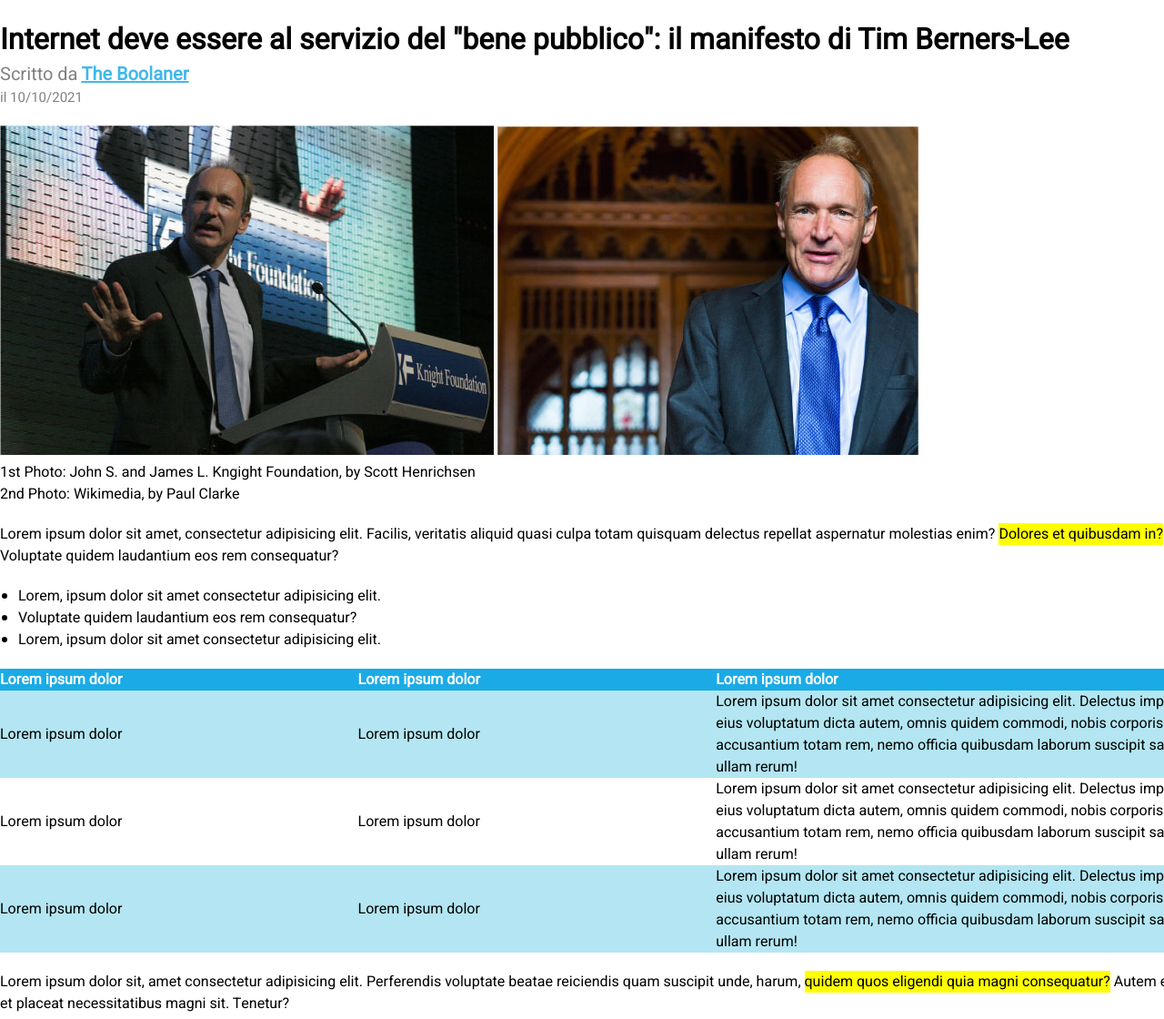
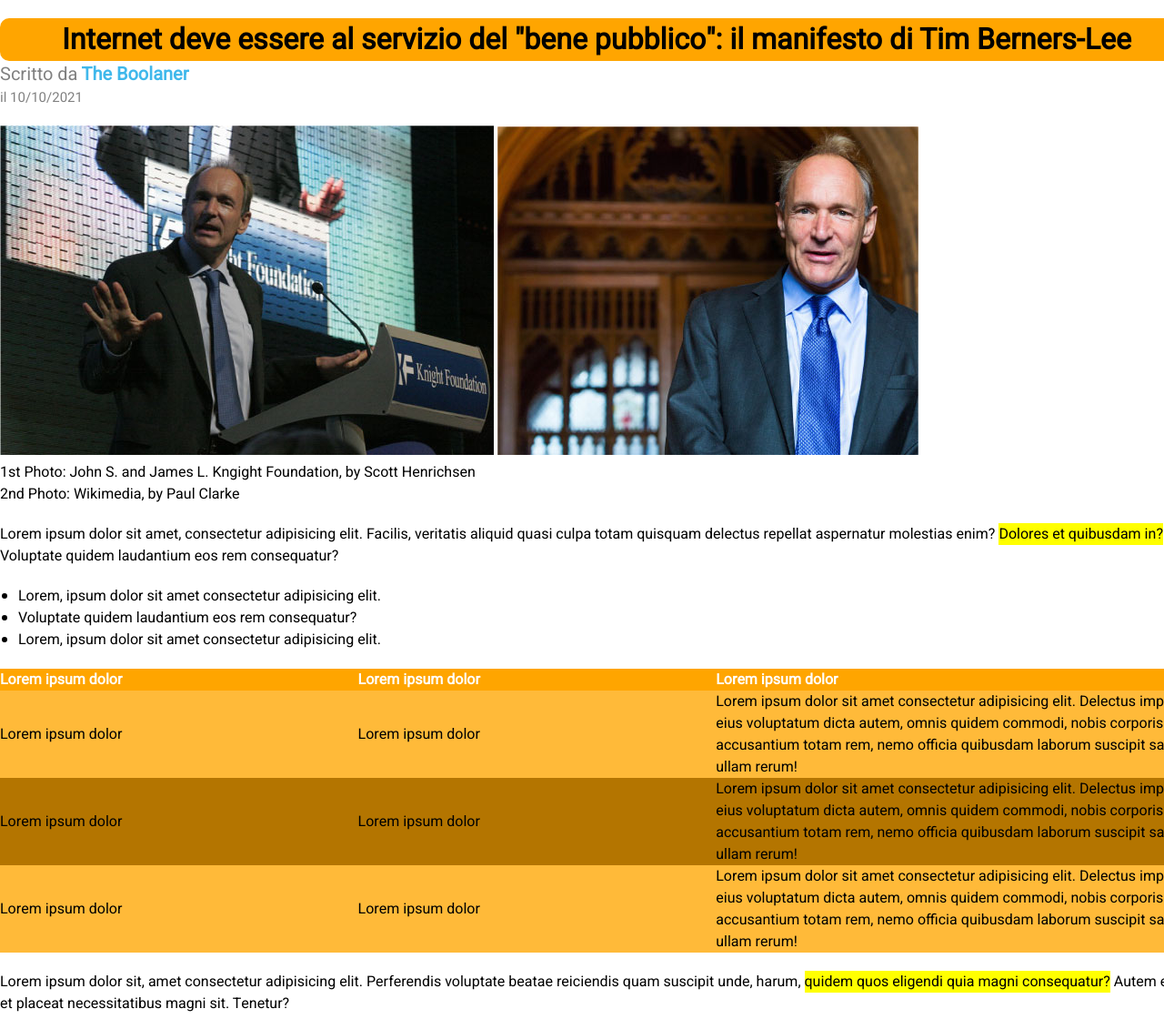
Before and after one commit to Francesco-Ostellari/html-css-booleaner, a plain HTML site: page index.html in a window 1280 px wide. Shown: the part 180-1300 px from the top of the page at 91% size. Drawn offline with Linux system fonts and the light colour scheme.

Commit message:
modifiche-tabella-titolo

```diff
--- a/css/style1.css
+++ b/css/style1.css
@@ -12,6 +12,11 @@
     width: 1312px;
     margin: auto;
     background-color: white;
+}
+h1 {
+    background-color: orange;
+    border-radius: 10px;
+    text-align: center;
 }
 /* intestazione */
 header {
@@ -39,6 +44,7 @@ header {
     color: rgb(25%, 72%, 92%);
     font-weight: bold;
     font-size: 20px;
+    text-decoration: none;
 }
 
 .data {
@@ -79,15 +85,15 @@ header {
 }
 /* sfondo riga di intestazione tabella */
 .intestazione-azzurra {
-    background-color: rgb(10%, 67%, 90%);
+    background-color: orange;
     color: white;
 }
 /* sfondo riga tabella */
 .riga-azzurra {
-    background-color: rgb(70%, 90%, 95%);
+    background-color:rgb(255, 186, 57);
 }
 .riga-bianca {
-    background-color: white;
+    background-color: rgb(180, 117, 0);
 }
 /* fine sfondo riga tabella */
 
```
